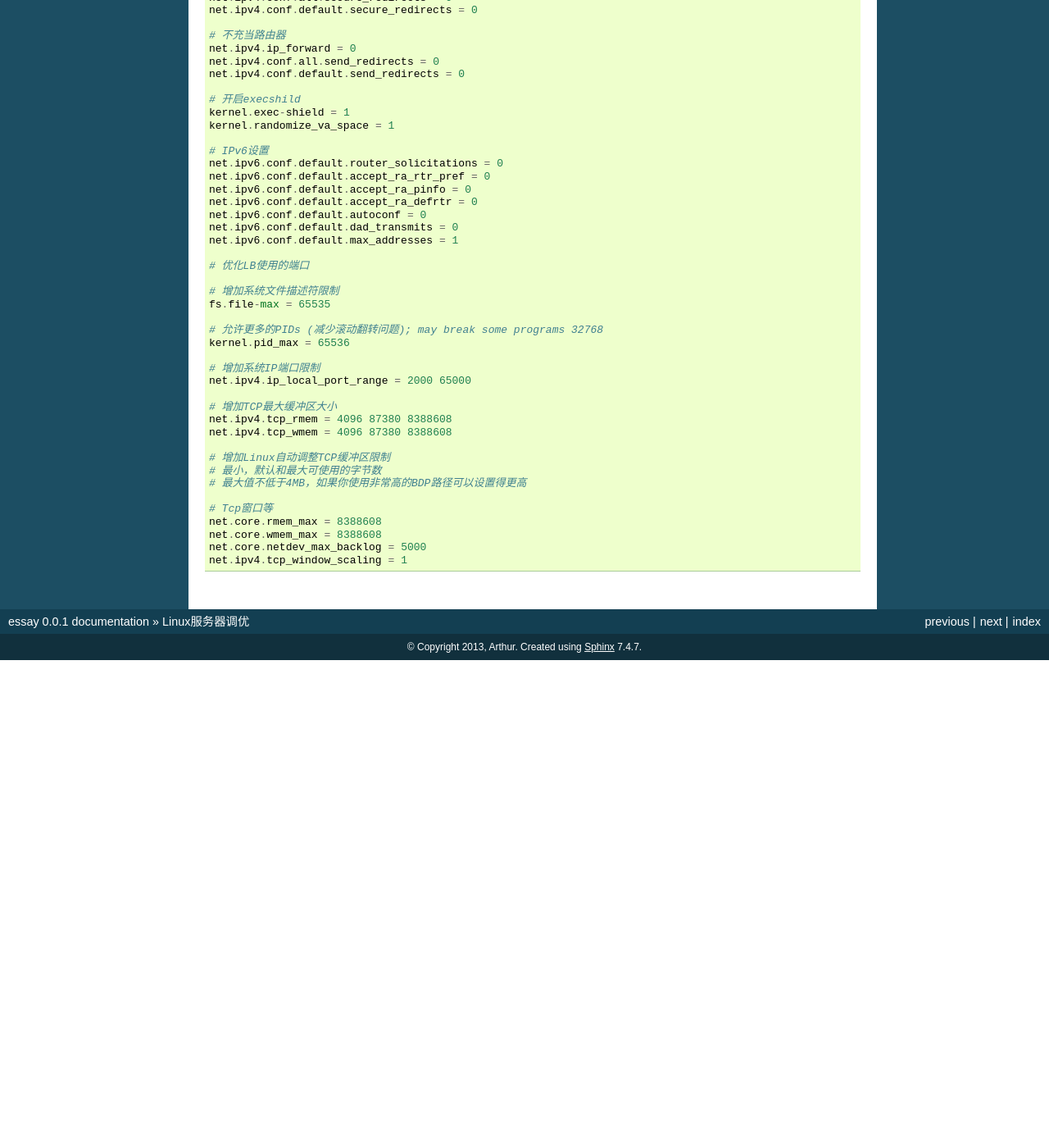
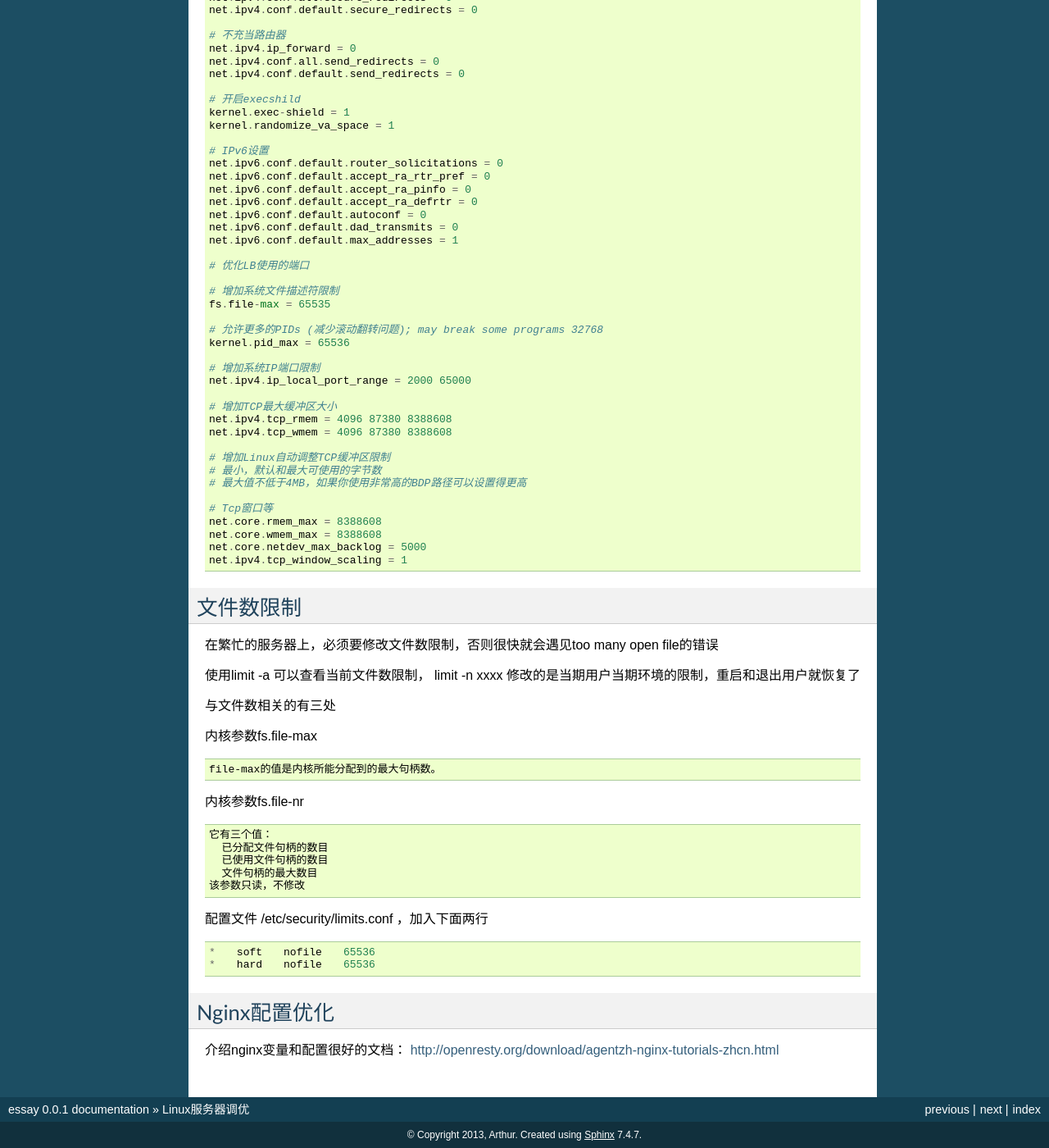
Before and after one commit to largetalk/newdatum, a Sphinx documentation site: the page built from notes/source/201310/systuning.rst, in a window 1280 px wide and 1400 px high, scrolled down 3568 px. Shown: the whole window at 82% size. Built offline with Sphinx 7.4.7, drawn with Linux system fonts in a browser that asks for light colours; formulas are drawn with MathJax 3; before the commit the page ends 4373 px from its top, so only the background shows below that.

Commit message:
add something

```diff
--- a/notes/source/201310/systuning.rst
+++ b/notes/source/201310/systuning.rst
@@ -252,3 +252,34 @@ others::
     net.core.wmem_max = 8388608
     net.core.netdev_max_backlog = 5000
     net.ipv4.tcp_window_scaling = 1
+
+文件数限制
+================
+
+在繁忙的服务器上，必须要修改文件数限制，否则很快就会遇见too many open file的错误
+
+使用limit -a 可以查看当前文件数限制， limit -n xxxx 修改的是当期用户当期环境的限制，重启和退出用户就恢复了
+
+与文件数相关的有三处
+
+内核参数fs.file-max ::
+
+    file-max的值是内核所能分配到的最大句柄数。
+
+内核参数fs.file-nr ::
+
+    它有三个值：
+      已分配文件句柄的数目
+      已使用文件句柄的数目
+      文件句柄的最大数目
+    该参数只读，不修改
+
+配置文件 /etc/security/limits.conf ，加入下面两行 ::
+
+    *　　soft　　nofile　　65536
+    *　　hard　　nofile　　65536
+
+Nginx配置优化
+====================
+
+介绍nginx变量和配置很好的文档： http://openresty.org/download/agentzh-nginx-tutorials-zhcn.html
```
